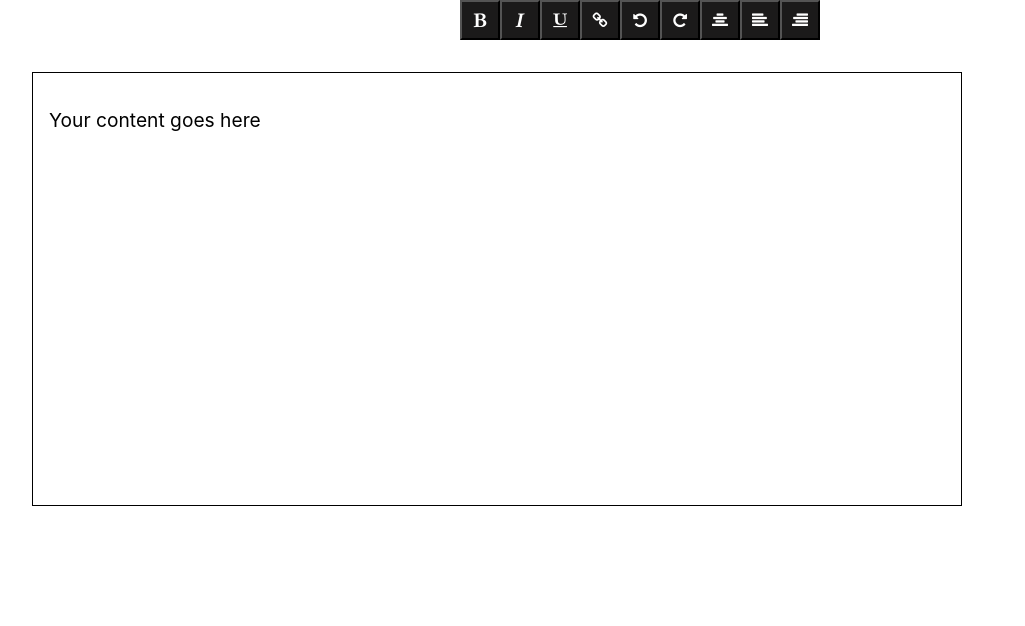
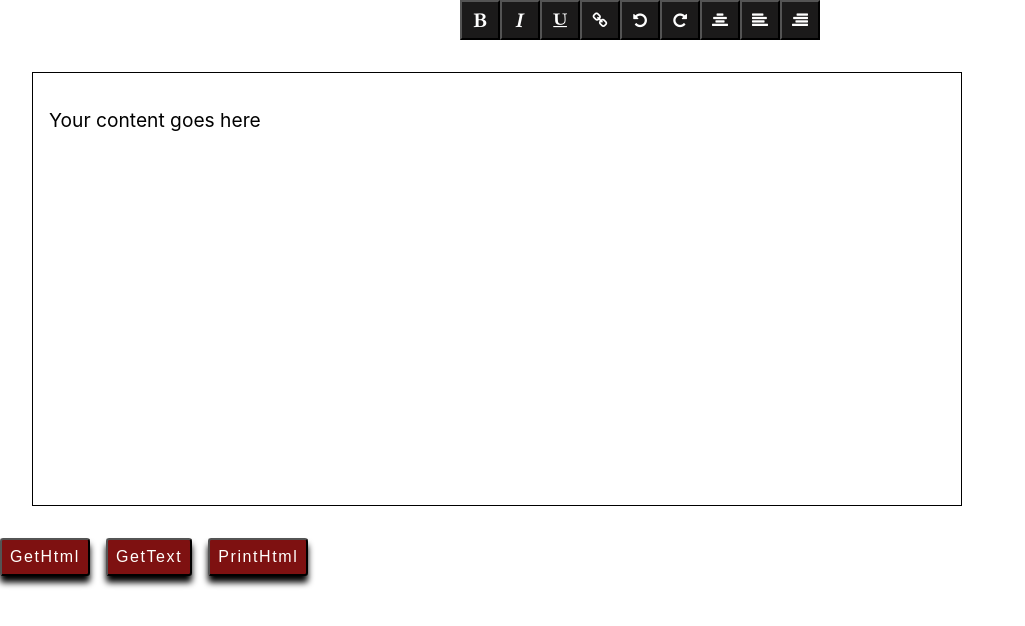
Before and after one commit to jash139/texteditor-app, a React (Create React App) app: page / in a window 1280 px wide. Shown: the top 626 px of the page, without its empty margins (0-1025 px from the left). Built offline with nearby package versions, Linux system fonts and the light colour scheme.

Commit message:
Fixed printInnerHtml to log the editor html

```diff
--- a/src/components/TextEditor/TextEditor.js
+++ b/src/components/TextEditor/TextEditor.js
@@ -20,10 +20,10 @@ function TextEditor() {
     //     content.textContent = old;
     // });
 
-    // function link() {
-    //     var url = prompt("Enter the URL");
-    //     document.execCommand("createLink", false, url);
-    // }
+    function link() {
+        var url = prompt("Enter the URL");
+        document.execCommand("createLink", false, url);
+    }
 
     // function copy() {
     //     document.execCommand("copy", false, "");
@@ -60,16 +60,13 @@ function TextEditor() {
     //     }
     // }
 
-    // function printMe() {
-    //     const body = document.body;
-    //     let s = body.innerHTML;
-    //     body.textContent = editorContent.innerHTML;
+    const printInnerHtml = () => {
+        var getContent = document.querySelector(".getcontent");
+        var editorContent = document.querySelector(".text-editor");
+        getContent.textContent = editorContent.innerHTML;
 
-    //     document.execCommandShowHelp();
-    //     body.style.whiteSpace = "pre";
-    //     window.print();
-    //     window.location.reload();
-    // }
+        console.log(editorContent);
+    }
 
     return (
         <React.Fragment>
@@ -89,7 +86,7 @@ function TextEditor() {
                 />
                 <button
                     className="tool-items fa fa-link"
-                    onClick="link()"
+                    onClick={() => link()}
                 />
                 <button
                     className="tool-items fa fa-undo"
@@ -115,6 +112,12 @@ function TextEditor() {
             <div className="text-editor" contentEditable>
                 <p>Your content goes here</p>
             </div>
+
+            <button className="sai btn">GetHtml</button>
+            <button className="getText btn">GetText</button>
+            <button className="btn print" onClick={printInnerHtml}>PrintHtml</button>
+
+            <section className="getcontent" />
         </React.Fragment>
     );
 }
```
